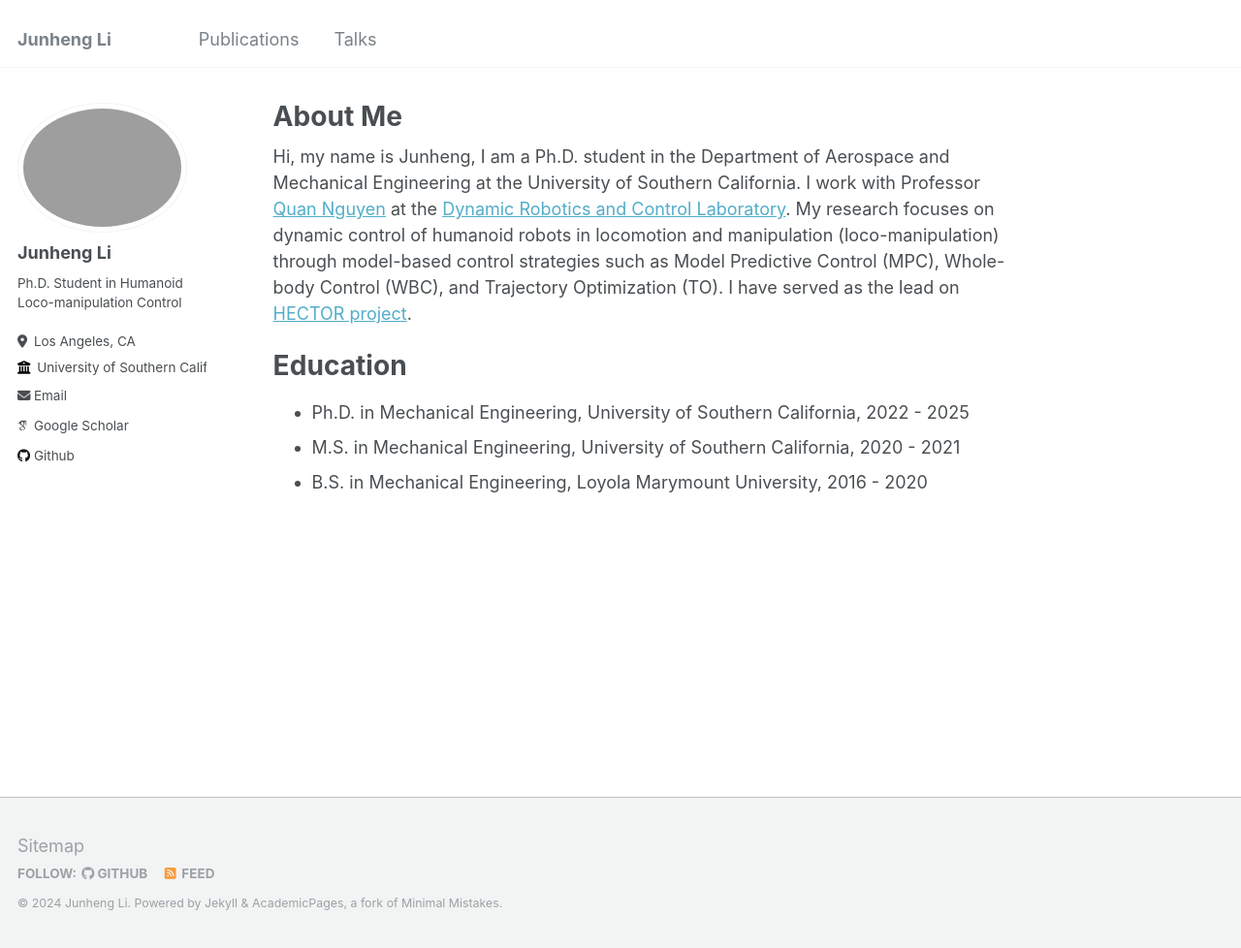
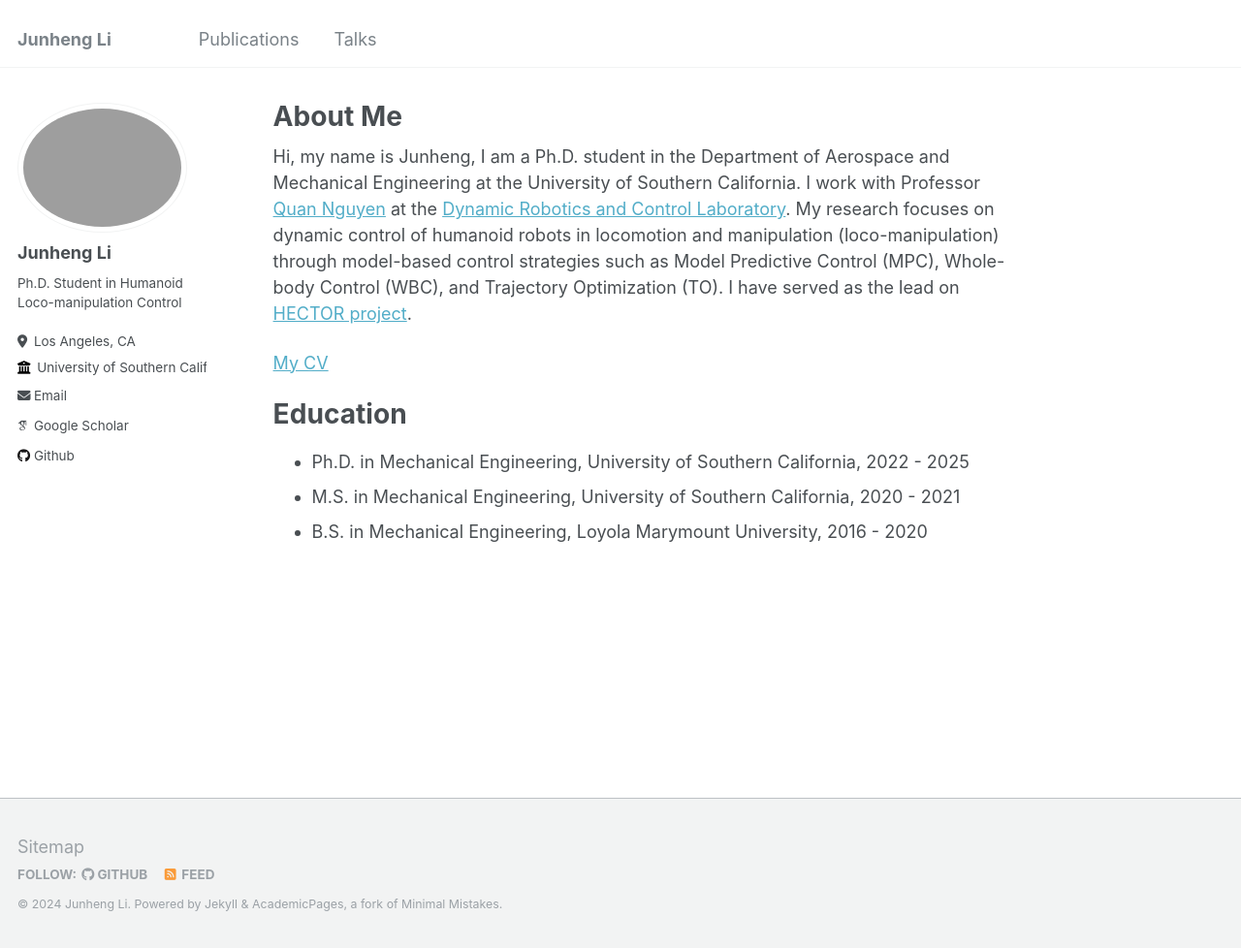
Before and after one commit to junhengl/junhengl.github.io, a Jekyll site: the page built from _pages/about.md, in a window 1280 px wide and 978 px high. Shown: the whole window at 97% size. Built offline with Jekyll 4.4.1, drawn with Linux system fonts in a browser that asks for light colours; some web fonts are replaced.

```diff
--- a/_pages/about.md
+++ b/_pages/about.md
@@ -9,6 +9,8 @@ redirect_from:
 
 Hi, my name is Junheng, I am a Ph.D. student in the Department of Aerospace and Mechanical Engineering at the University of Southern California. I work with Professor [Quan Nguyen](https://viterbi.usc.edu/directory/faculty/Nguyen/Quan) at the [Dynamic Robotics and Control Laboratory](https://sites.usc.edu/quann/). My research focuses on dynamic control of humanoid robots in locomotion and manipulation (loco-manipulation) through model-based control strategies such as Model Predictive Control (MPC), Whole-body Control (WBC), and Trajectory Optimization (TO). I have served as the lead on [HECTOR project](https://github.com/DRCL-USC/Hector_Simulation).
 
+[My CV](https://junhengl.github.io/files/JunhengCV.pdf)
+
 Education
 ======
 - Ph.D. in Mechanical Engineering, University of Southern California, 2022 - 2025
```
